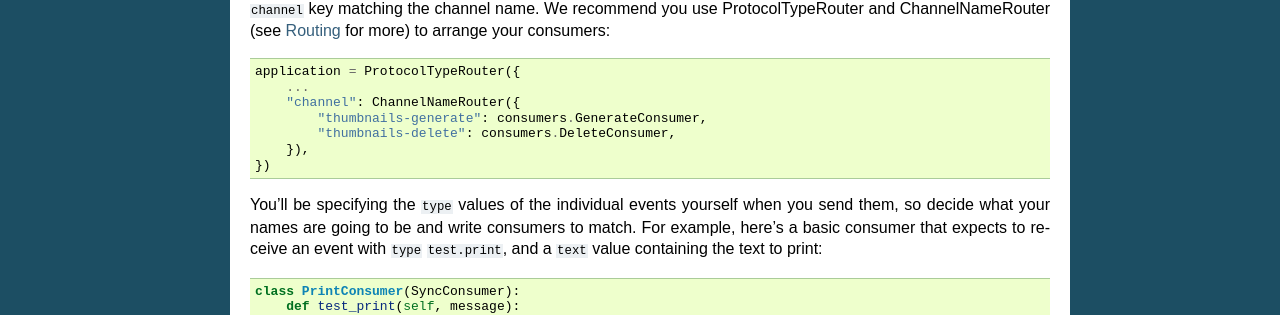
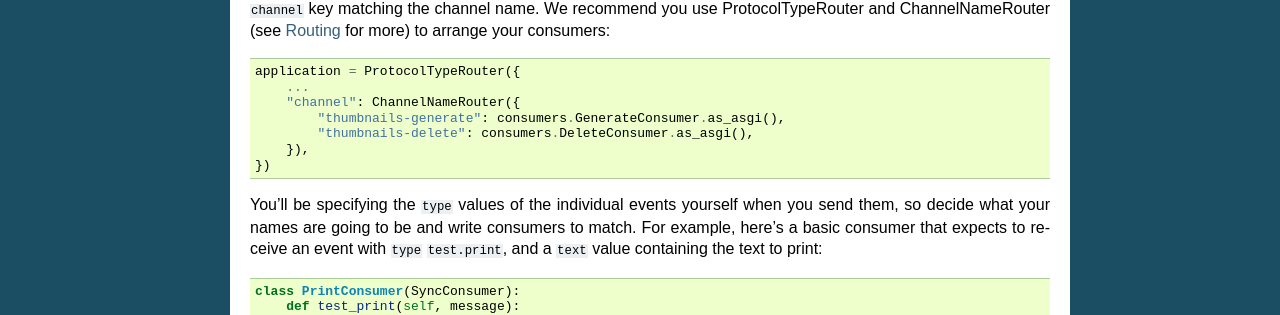
Before and after one commit to phillipchain/DjangoChannels, a Sphinx documentation site: the page built from docs/topics/worker.rst, in a window 1280 px wide. Shown: the part 827-1142 px from the top of the page. Built offline with Sphinx 7.4.7, drawn with Linux system fonts in a browser that asks for light colours; the version number is read from the project's files by our own code.

Commit message:
Update worker.rst (#1589)

```diff
--- a/docs/topics/worker.rst
+++ b/docs/topics/worker.rst
@@ -58,8 +58,8 @@ name. We recommend you use ProtocolTypeRouter and ChannelNameRouter (see
     application = ProtocolTypeRouter({
         ...
         "channel": ChannelNameRouter({
-            "thumbnails-generate": consumers.GenerateConsumer,
-            "thumbnails-delete": consumers.DeleteConsumer,
+            "thumbnails-generate": consumers.GenerateConsumer.as_asgi(),
+            "thumbnails-delete": consumers.DeleteConsumer.as_asgi(),
         }),
     })
 
```
